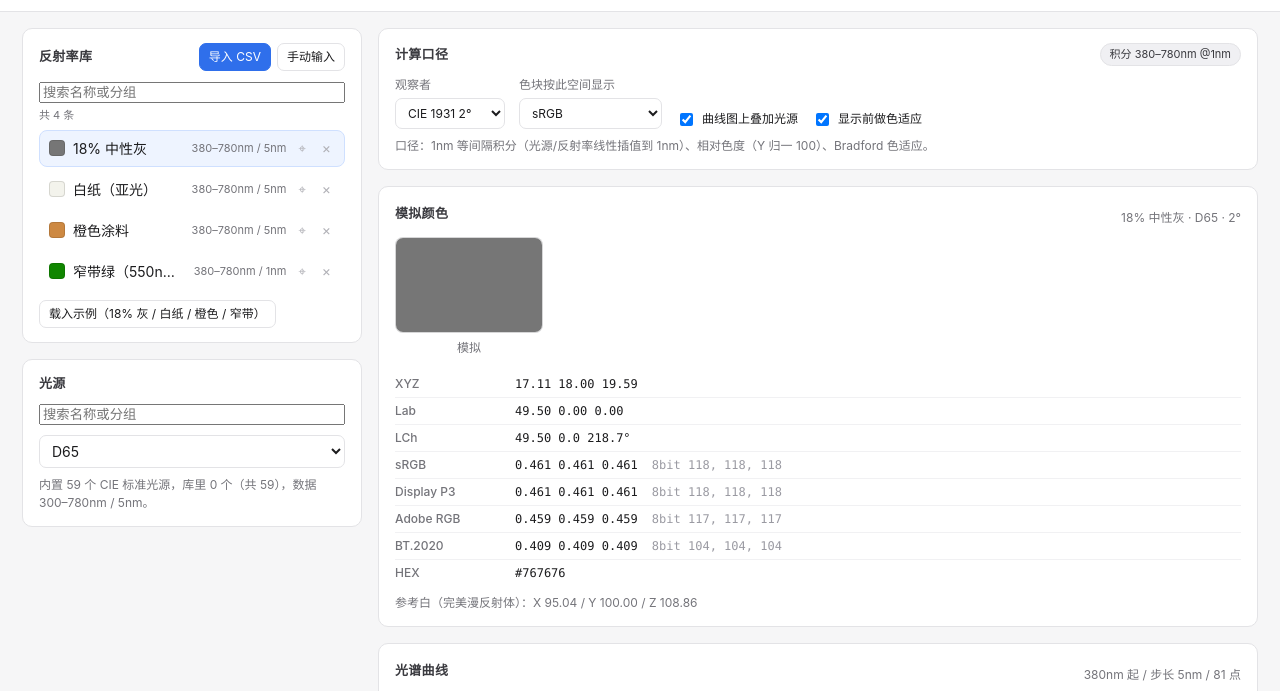
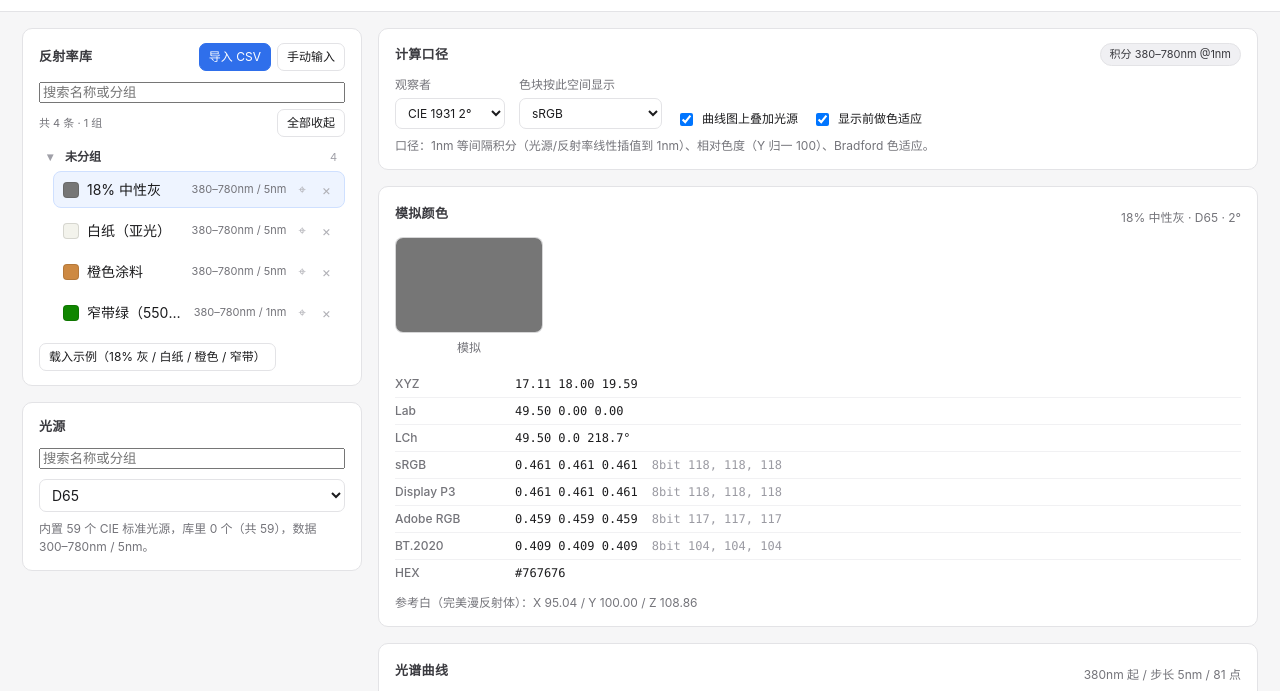
Before and after one commit to Akashaf-coder/spectral-color-tool, a plain HTML site: page index.html in a window 1280 px wide. Shown: the part 52-743 px from the top of the page. Drawn offline with Linux system fonts and the light colour scheme.

Commit message:
反射率库改为按卡折叠分组，解决 400+ 条列表过长
- 列表按 group 分组折叠显示：默认只见分组标题+条数，点开某卡看某卡
- 选中项所在分组自动展开（从批量/导入/恢复等入口选中时也展开）
- 「全部展开/收起」一键切换；搜索时平铺匹配项、忽略折叠

```diff
--- a/app.js
+++ b/app.js
@@ -33,6 +33,7 @@
     search: "",
     illumSearch: "",
     batchPickSearch: "",
+    expandedGroups: new Set(),
     batchMode: "refls",
     batchReflIds: new Set(),
     batchIllums: new Set(["D65", "A"]),
@@ -66,6 +67,7 @@
     if (!state.library.items.length) seed();
     state.selectedId = state.library.items[0] ? state.library.items[0].id : null;
     state.batchReflIds = new Set(reflItems().map((i) => i.id));
+    markSelectedGroupExpanded();
   }
 
   function save() {
@@ -128,33 +130,79 @@
     return state.library.items.filter((i) => i.kind === "illuminant");
   }
 
+  function itemHTML(it) {
+    const dot = dotHex(it);
+    return `<li data-id="${it.id}" class="${it.id === state.selectedId ? "active" : ""}">
+      <span class="swatchdot" style="background:${dot}"></span>
+      <span class="name" title="${esc(it.name)}">${esc(it.name)}</span>
+      <span class="meta">${it.start}–${Math.round(it.start + it.step * (it.values.length - 1))}nm / ${it.step}nm${it.group ? ` · ${esc(it.group)}·${it.row ?? "?"}·${it.col ?? "?"}` : ""}</span>
+      <button class="pos" data-pos="${it.id}" title="设置位置（分组,行,列）">⌖</button>
+      <button class="del" data-del="${it.id}" title="删除">×</button>
+    </li>`;
+  }
+
+  function markSelectedGroupExpanded() {
+    const it = itemById(state.selectedId);
+    if (it) state.expandedGroups.add(it.group || "");
+  }
+
   function renderLibrary() {
-    const ul = $("listRefl");
+    const box = $("listRefl");
     const q = (state.search || "").trim().toLowerCase();
     const all = reflItems();
-    const items = q
-      ? all.filter((it) => it.name.toLowerCase().includes(q) || (it.group || "").toLowerCase().includes(q))
-      : all;
-    ul.innerHTML = items.map((it) => {
-      const dot = dotHex(it);
-      return `<li data-id="${it.id}" class="${it.id === state.selectedId ? "active" : ""}">
-        <span class="swatchdot" style="background:${dot}"></span>
-        <span class="name" title="${esc(it.name)}">${esc(it.name)}</span>
-        <span class="meta">${it.start}–${Math.round(it.start + it.step * (it.values.length - 1))}nm / ${it.step}nm${it.group ? ` · ${esc(it.group)}·${it.row ?? "?"}·${it.col ?? "?"}` : ""}</span>
-        <button class="pos" data-pos="${it.id}" title="设置位置（分组,行,列）">⌖</button>
-        <button class="del" data-del="${it.id}" title="删除">×</button>
-      </li>`;
-    }).join("");
-    $("emptyRefl").hidden = items.length > 0;
-    $("emptyRefl").textContent = (q && !items.length)
+    const defs = reflGroupDefs();
+    let html = "";
+    let shown = 0;
+
+    if (q) {
+      const items = all.filter((it) => it.name.toLowerCase().includes(q) || (it.group || "").toLowerCase().includes(q));
+      shown = items.length;
+      html = `<ul class="list">` + items.map(itemHTML).join("") + `</ul>`;
+    } else {
+      defs.forEach((d) => {
+        const collapsed = !state.expandedGroups.has(d.key);
+        html += `<div class="lib-group">
+          <div class="lib-head" data-grp="${esc(d.key)}">
+            <span class="arrow">${collapsed ? "▸" : "▾"}</span>
+            <span class="glabel">${esc(d.label)}</span>
+            <span class="cnt">${d.items.length}</span>
+          </div>
+          <ul class="list" ${collapsed ? 'style="display:none"' : ""}>${d.items.map(itemHTML).join("")}</ul>
+        </div>`;
+      });
+      shown = all.length;
+    }
+
+    box.innerHTML = html;
+
+    if (q) {
+      $("reflCount").textContent = `显示 ${shown} / 共 ${all.length} 条`;
+      $("reflToggle").hidden = true;
+    } else {
+      $("reflCount").textContent = `共 ${all.length} 条 · ${defs.length} 组`;
+      $("reflToggle").hidden = !defs.length;
+      const allExpanded = defs.every((d) => state.expandedGroups.has(d.key));
+      $("reflToggle").textContent = allExpanded ? "全部收起" : "全部展开";
+    }
+    $("emptyRefl").hidden = shown > 0;
+    $("emptyRefl").textContent = q
       ? `没有匹配「${state.search}」`
       : "还没有数据。点「导入 CSV」或「手动输入」，或者加载示例。";
-    $("reflCount").textContent = q ? `显示 ${items.length} / 共 ${all.length} 条` : `共 ${all.length} 条`;
 
-    ul.querySelectorAll("li").forEach((li) => {
+    box.querySelectorAll(".lib-head").forEach((h) => {
+      h.addEventListener("click", () => {
+        const k = h.dataset.grp;
+        if (state.expandedGroups.has(k)) state.expandedGroups.delete(k);
+        else state.expandedGroups.add(k);
+        renderLibrary();
+      });
+    });
+
+    box.querySelectorAll("li").forEach((li) => {
       li.addEventListener("click", (e) => {
         if (e.target.dataset.del) return;
         state.selectedId = li.dataset.id;
+        markSelectedGroupExpanded();
         renderLibrary();
         recompute();
       });
@@ -164,7 +212,7 @@
         if (name && name.trim()) { it.name = name.trim(); save(); renderLibrary(); renderResult(); }
       });
     });
-    ul.querySelectorAll("[data-pos]").forEach((b) => {
+    box.querySelectorAll("[data-pos]").forEach((b) => {
       b.addEventListener("click", (e) => {
         e.stopPropagation();
         const it = itemById(b.dataset.pos);
@@ -182,7 +230,7 @@
         save(); renderLibrary(); renderBatchPicker(); recompute();
       });
     });
-    ul.querySelectorAll("[data-del]").forEach((b) => {
+    box.querySelectorAll("[data-del]").forEach((b) => {
       b.addEventListener("click", (e) => {
         e.stopPropagation();
         const it = itemById(b.dataset.del);
@@ -624,7 +672,7 @@
       : (state.batchMode === "refls" ? "勾选左侧至少一条反射率" : "勾选至少一个光源，并在左侧选中一条反射率");
     grid.querySelectorAll(".bcell").forEach((el) => {
       el.addEventListener("click", () => {
-        if (el.dataset.id) { state.selectedId = el.dataset.id; renderLibrary(); }
+        if (el.dataset.id) { state.selectedId = el.dataset.id; markSelectedGroupExpanded(); renderLibrary(); }
         if (el.dataset.ill) { state.illumName = el.dataset.ill; renderIllumSelect(); }
         recompute();
       });
@@ -1034,6 +1082,7 @@
     } else {
       state.selectedId = item.id;
       state.batchReflIds.add(item.id);
+      markSelectedGroupExpanded();
       renderLibrary();
       renderBatchPicker();
     }
@@ -1083,6 +1132,12 @@
   function bind() {
     $("btnImportCsv").addEventListener("click", () => openModal("reflectance"));
     $("reflSearch").addEventListener("input", (e) => { state.search = e.target.value; renderLibrary(); });
+    $("reflToggle").addEventListener("click", () => {
+      const defs = reflGroupDefs();
+      const allExpanded = defs.every((d) => state.expandedGroups.has(d.key));
+      defs.forEach((d) => allExpanded ? state.expandedGroups.delete(d.key) : state.expandedGroups.add(d.key));
+      renderLibrary();
+    });
     $("illumSearch").addEventListener("input", (e) => { state.illumSearch = e.target.value; renderIllumSelect(); });
     $("batchPickSearch").addEventListener("input", (e) => { state.batchPickSearch = e.target.value; renderBatchPicker(); });
     $("btnManual").addEventListener("click", () => {
@@ -1169,6 +1224,7 @@
       state.library = window.DEFAULT_LIBRARY;
       state.selectedId = state.library.items[0] ? state.library.items[0].id : null;
       state.batchReflIds = new Set(reflItems().map((i) => i.id));
+      markSelectedGroupExpanded();
       save(); renderLibrary(); renderIllumSelect(); recompute();
     });
     $("btnImportLib").addEventListener("click", () => $("fileLib").click());
@@ -1183,6 +1239,7 @@
           if (!confirm(`导入 ${lib.items.length} 条数据，替换当前库？`)) return;
           state.library = lib;
           state.selectedId = lib.items[0] ? lib.items[0].id : null;
+          markSelectedGroupExpanded();
           save(); renderLibrary(); renderIllumSelect(); recompute();
         } catch (err) {
           alert("导入失败：" + err.message);
--- a/index.html
+++ b/index.html
@@ -32,8 +32,11 @@
         </div>
       </div>
       <input type="search" id="reflSearch" class="wide" placeholder="搜索名称或分组">
-      <p class="hint" id="reflCount"></p>
-      <ul id="listRefl" class="list"></ul>
+      <div class="row" style="justify-content:space-between; align-items:center; margin:2px 0 6px">
+        <p class="hint" id="reflCount" style="margin:0"></p>
+        <button id="reflToggle" class="sm ghost" hidden>全部展开</button>
+      </div>
+      <div id="listRefl" class="liblist"></div>
       <p id="emptyRefl" class="empty">还没有数据。点「导入 CSV」或「手动输入」，或者加载示例。</p>
       <div class="btns sample">
         <button id="btnSample" class="ghost sm">载入示例（18% 灰 / 白纸 / 橙色 / 窄带）</button>
--- a/styles.css
+++ b/styles.css
@@ -301,3 +301,17 @@ footer#foot {
   padding: 10px 22px 18px;
   color: #9a9aa2; font-size: 12px; text-align: center;
 }
+
+/* 反射率库分组折叠 */
+.liblist { max-height: 55vh; overflow-y: auto; }
+.lib-group { margin-bottom: 2px; }
+.lib-head {
+  display: flex; align-items: center; gap: 6px;
+  padding: 5px 8px; border-radius: 6px; cursor: pointer;
+  font-size: 12px; font-weight: 600; color: #3a3a3f; user-select: none;
+}
+.lib-head:hover { background: #f2f2f4; }
+.lib-head .arrow { width: 12px; color: #a0a0a8; flex: none; }
+.lib-head .glabel { flex: 1; overflow: hidden; text-overflow: ellipsis; white-space: nowrap; }
+.lib-head .cnt { font-size: 11px; color: #a0a0a8; font-weight: 400; }
+.lib-group .list { margin-left: 14px; }
```
Also changed, not shown: 1 other file.
